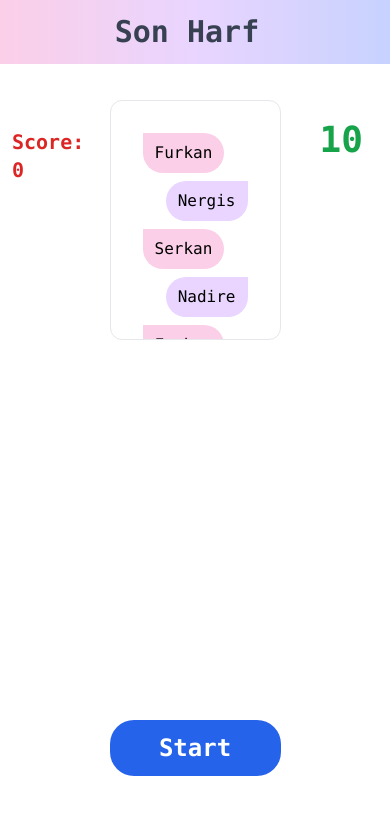
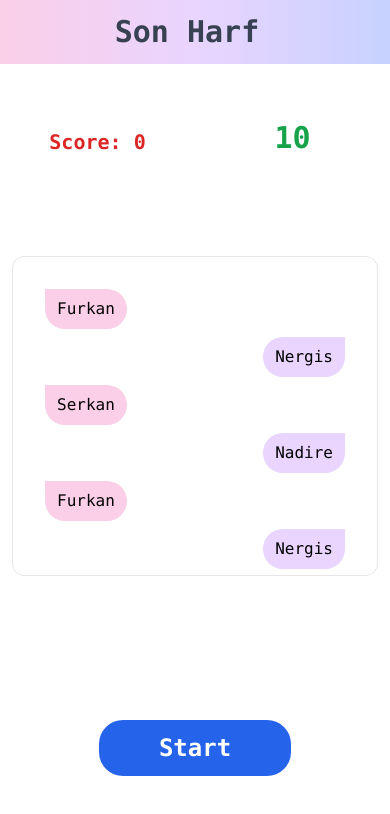
Before and after one commit to zehraikizler/son-harf, a Next.js app: page / in a window 390 px wide. Shown: the top 814 px of the page. Built offline with nearby package versions, Linux system fonts and the light colour scheme.

Commit message:
css grid edited

```diff
--- a/src/app/page.tsx
+++ b/src/app/page.tsx
@@ -7,20 +7,20 @@ import Score from "@/components/score";
 export default function Template({ children }: { children: React.ReactNode }) {
   return (
     <div className="game-page bg-white mx-auto py-6 sm:px-6 lg:px-8 grid grid-cols-8">
-      <div className="col-span-2 p-3">
+      <div className="col-span-4 lg:col-span-2 p-3 h-14">
         <Score />
       </div>
-      <div className="col-span-4 p-3 flex flex-col">
-        <div className="border rounded-xl h-60 p-8 overflow-y-scroll no-scrollbar flex flex-col">
+      <div className="col-span-4 lg:col-span-2 lg:order-last p-3 h-14">
+        <Count />
+      </div>
+      <div className="col-span-8 lg:col-span-4 p-3 flex flex-col">
+        <div className="border rounded-xl h-80 lg:h-60 p-8 overflow-y-scroll no-scrollbar flex flex-col">
           <Answers />
         </div>
         <div className="mt-auto">
           <GamingBox />
         </div>
       </div>
-      <div className="col-span-2 p-3">
-        <Count />
-      </div>
     </div>
   );
 }
--- a/src/components/count/index.tsx
+++ b/src/components/count/index.tsx
@@ -5,7 +5,7 @@ const Count = () => {
   const [count, setCount] = useState(10)
 
   return (
-    <div className='w-100 flex justify-center text-4xl text-green-600 font-extrabold my-5'>{count}</div>
+    <div className='w-100 flex justify-center text-3xl text-green-600 font-extrabold my-5'>{count}</div>
   )
 }
 
```
